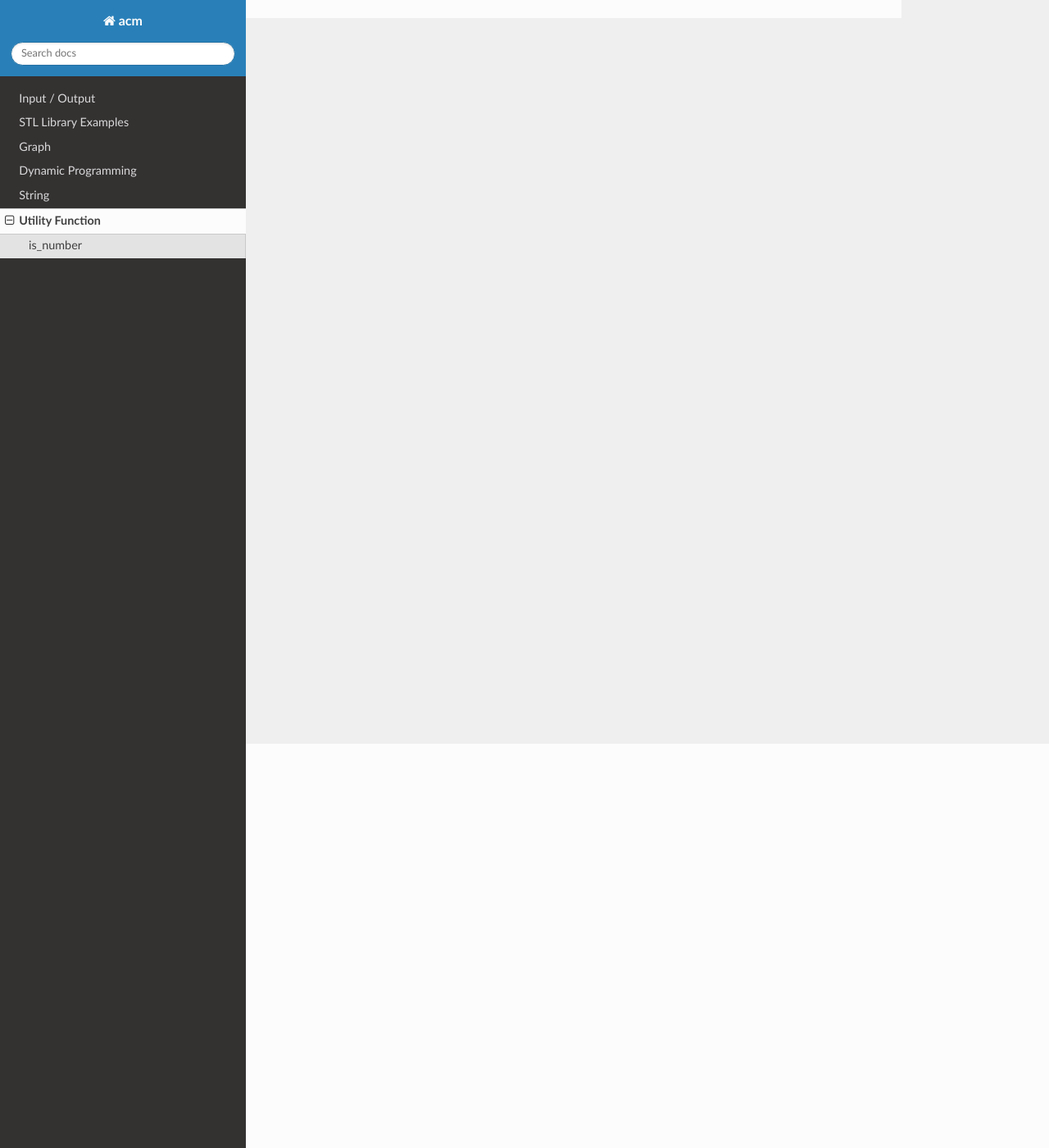
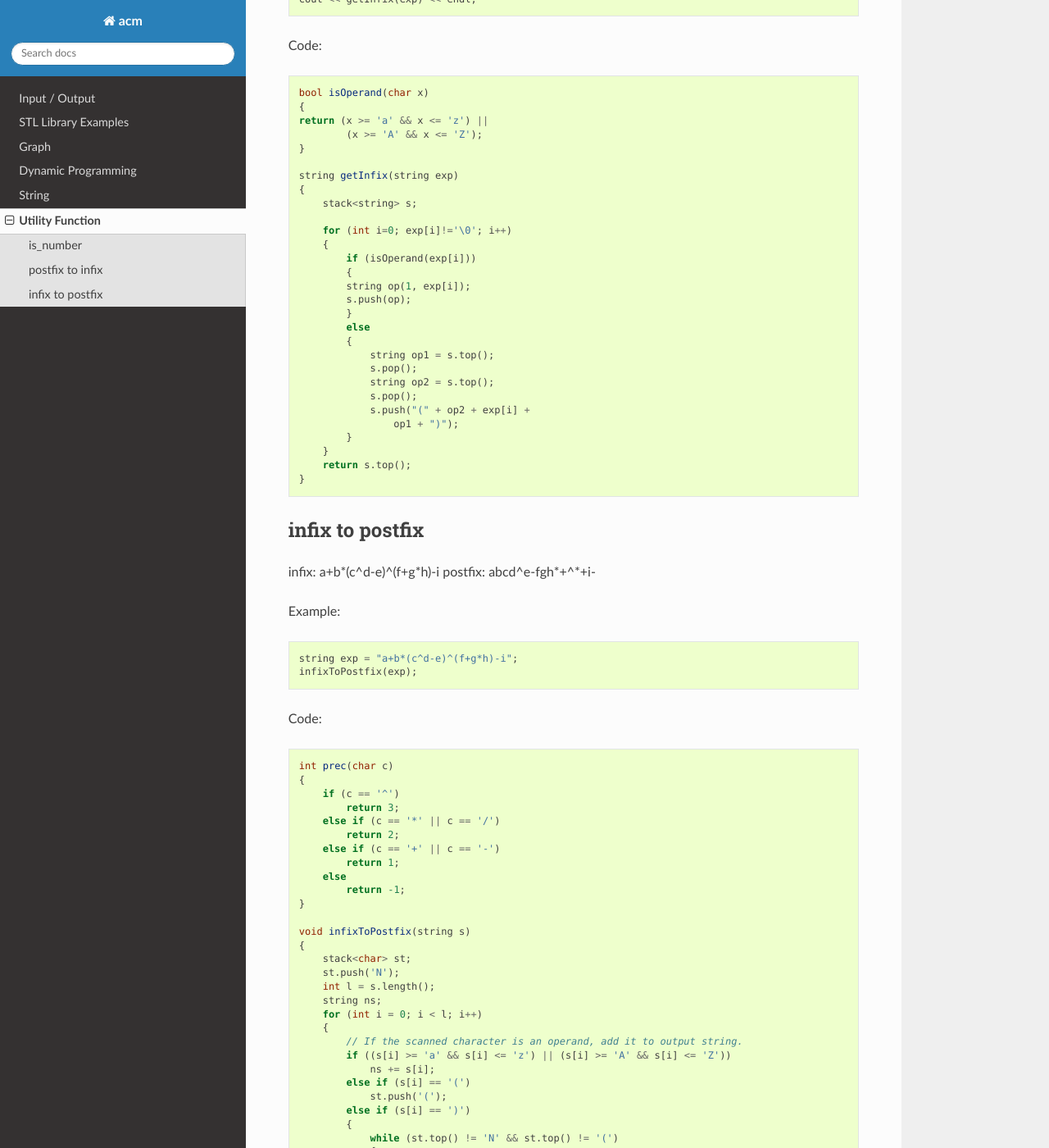
Before and after one commit to klhui97/ACM, a Sphinx documentation site: the page built from docs/source/topics/utils.rst, in a window 1280 px wide and 1400 px high, scrolled down 493 px. Shown: the whole window at 82% size. Built offline with Sphinx 7.4.7 and the Read the Docs theme 2.0.0, drawn with Linux system fonts in a browser that asks for light colours; some of the changed text lies outside the part shown.

Commit message:
add infix postfix

```diff
--- a/docs/source/topics/utils.rst
+++ b/docs/source/topics/utils.rst
@@ -11,3 +11,126 @@ is_number
         while (it != s.end() && std::isdigit(*it)) ++it;
         return !s.empty() && it == s.end();
     }
+
+postfix to infix
+^^^^^^^^^^^^^^^^
+
+postfix: abcd^e-fgh*+^*+i-
+infix: ((a+(b*(((c^d)-e)^(f+(g*h)))))-i)
+
+.. code-block:: cpp
+
+    string exp = "abcd^e-fgh*+^*+i-";
+    cout << getInfix(exp) << endl;
+
+Code:
+
+.. code-block:: cpp
+
+    bool isOperand(char x)
+    {
+    return (x >= 'a' && x <= 'z') ||
+            (x >= 'A' && x <= 'Z');
+    }
+
+    string getInfix(string exp)
+    {
+        stack<string> s;
+
+        for (int i=0; exp[i]!='\0'; i++)
+        {
+            if (isOperand(exp[i]))
+            {
+            string op(1, exp[i]);
+            s.push(op);
+            }
+            else
+            {
+                string op1 = s.top();
+                s.pop();
+                string op2 = s.top();
+                s.pop();
+                s.push("(" + op2 + exp[i] +
+                    op1 + ")");
+            }
+        }
+        return s.top();
+    }
+
+infix to postfix
+^^^^^^^^^^^^^^^^
+
+infix: a+b*(c^d-e)^(f+g*h)-i
+postfix: abcd^e-fgh*+^*+i-
+
+Example:
+
+.. code-block:: cpp
+
+    string exp = "a+b*(c^d-e)^(f+g*h)-i";
+    infixToPostfix(exp);
+
+Code:
+
+.. code-block:: cpp
+
+    int prec(char c)
+    {
+        if (c == '^')
+            return 3;
+        else if (c == '*' || c == '/')
+            return 2;
+        else if (c == '+' || c == '-')
+            return 1;
+        else
+            return -1;
+    }
+
+    void infixToPostfix(string s)
+    {
+        stack<char> st;
+        st.push('N');
+        int l = s.length();
+        string ns;
+        for (int i = 0; i < l; i++)
+        {
+            // If the scanned character is an operand, add it to output string.
+            if ((s[i] >= 'a' && s[i] <= 'z') || (s[i] >= 'A' && s[i] <= 'Z'))
+                ns += s[i];
+            else if (s[i] == '(')
+                st.push('(');
+            else if (s[i] == ')')
+            {
+                while (st.top() != 'N' && st.top() != '(')
+                {
+                    char c = st.top();
+                    st.pop();
+                    ns += c;
+                }
+                if (st.top() == '(')
+                {
+                    char c = st.top();
+                    st.pop();
+                }
+            }
+            else
+            {
+                while (st.top() != 'N' && prec(s[i]) <= prec(st.top()))
+                {
+                    char c = st.top();
+                    st.pop();
+                    ns += c;
+                }
+                st.push(s[i]);
+            }
+        }
+
+        while (st.top() != 'N')
+        {
+            char c = st.top();
+            st.pop();
+            ns += c;
+        }
+
+        cout << ns << endl;
+    }
```
